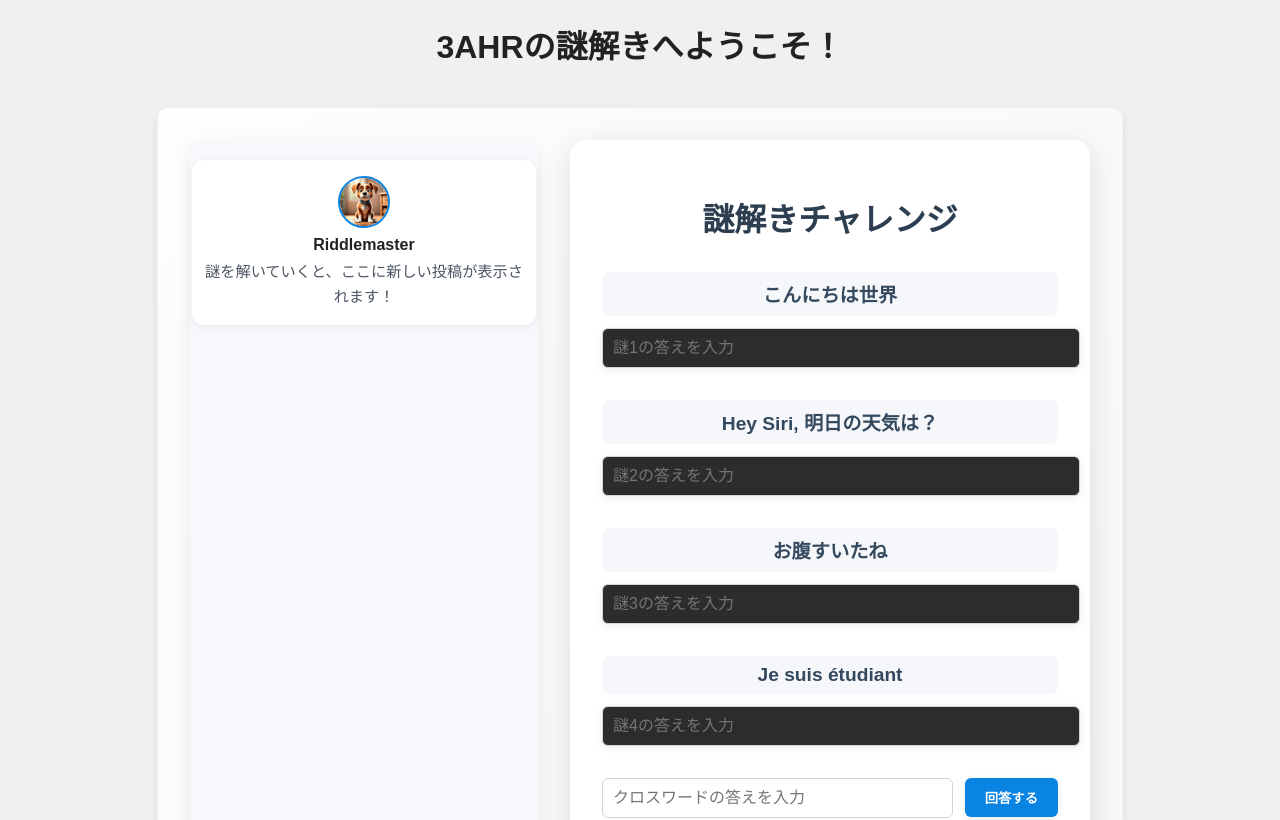
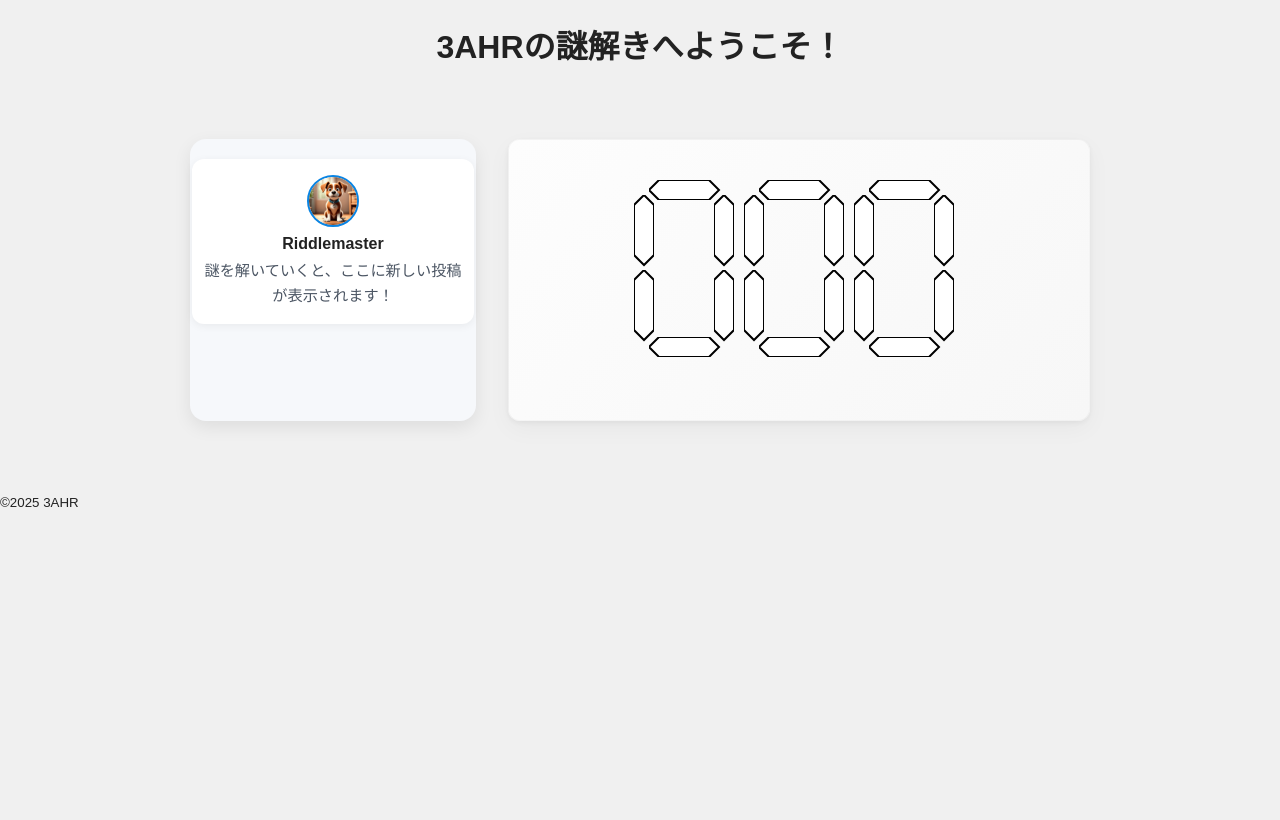
Before and after one commit to Falcon-SM/3AHR_bunkasaiWebapp, a Next.js app: page /riddles/3 in a window 1280 px wide. Shown: the top 820 px of the page. Built offline with nearby package versions, Linux system fonts and the light colour scheme.

Commit message:
3つ目の画面の表示を制作

```diff
--- /dev/null
+++ b/components/diamondd.tsx
@@ -0,0 +1,50 @@
+"use client";
+import {useEffect, useRef,useState} from "react";
+
+type diamhiki={
+    typp:number;
+    mozi:string;
+    x:number;
+    y:number;
+}
+//const canvasRef = [[useRef<(HTMLCanvasElement) | null>(null), useRef<(HTMLCanvasElement) | null>(null), useRef<(HTMLCanvasElement) | null>(null), useRef<(HTMLCanvasElement) | null>(null), useRef<(HTMLCanvasElement) | null>(null),useRef<(HTMLCanvasElement) | null>(null) ], [useRef<(HTMLCanvasElement) | null>(null), useRef<(HTMLCanvasElement) | null>(null), useRef<(HTMLCanvasElement) | null>(null), useRef<(HTMLCanvasElement) | null>(null), useRef<(HTMLCanvasElement) | null>(null),useRef<(HTMLCanvasElement) | null>(null) ], [useRef<(HTMLCanvasElement) | null>(null), useRef<(HTMLCanvasElement) | null>(null), useRef<(HTMLCanvasElement) | null>(null), useRef<(HTMLCanvasElement) | null>(null), useRef<(HTMLCanvasElement) | null>(null),useRef<(HTMLCanvasElement) | null>(null) ]]
+export default function diamond({typp,mozi,x,y}:diamhiki){
+    const canvasRef = useRef<(HTMLCanvasElement) | null>(null)
+    const[cl,setCl]=useState(0)
+    useEffect(()=>{
+        const canvas = canvasRef.current;
+        if (!canvas) return;
+
+        const ctx = canvas.getContext("2d");
+        if (!ctx) return;
+        if (typp===0){
+            ctx.beginPath();
+            ctx.moveTo(10,0);
+            ctx.lineTo(20, 10);
+            ctx.lineTo(20,60);
+            ctx.lineTo(10,70);
+            ctx.lineTo(0,60);
+            ctx.lineTo(0,10);
+            ctx.lineTo(10,0);
+            ctx.closePath();
+        }else{
+            ctx.beginPath();
+            ctx.moveTo(0,10);
+            ctx.lineTo(10, 20);
+            ctx.lineTo(60,20);
+            ctx.lineTo(70,10);
+            ctx.lineTo(60,0);
+            ctx.lineTo(10,0);
+            ctx.lineTo(0,10);
+            ctx.closePath();
+        }
+        ctx.fillStyle = ["white","black"][cl];
+        ctx.strokeStyle = "black";
+        ctx.lineWidth = 2;
+        ctx.fill();
+        ctx.stroke();},[cl])
+
+    return(
+        <canvas onClick={()=>(setCl((prev)=>(1-prev)))} ref={canvasRef} width={[20,80][typp]} height={[20,80][1-typp]} style={{width:[20,80][typp],height:[20,80][1-typp],position:"absolute",left:x,top:y}}></canvas>
+    )
+}
--- a/src/app/riddles/3/page.tsx
+++ b/src/app/riddles/3/page.tsx
@@ -1,13 +1,8 @@
 "use client";
-import React, { useEffect, useMemo, useState } from "react";
+import React, { useEffect, useMemo, useState, useRef } from "react";
 import { useRiddles } from "@/app/context/riddleContext";
-
-type PageContent = {
-    quiz_one: string;
-    quiz_two: string;
-    quiz_three: string;
-    quiz_four: string;
-};
+import { write } from "fs";
+import Diamond from "../../../../components/diamondd";
 
 export default function Home() {
     const { threeIsAnswered, incrementDecryptCount, decryptCounts } = useRiddles();
@@ -18,23 +13,6 @@ export default function Home() {
     const [posts, setPosts] = useState([
         { icon: "/sampleicon.png", name: "Riddlemaster", content: "謎を解いていくと、ここに新しい投稿が表示されます！" },
     ]);
-    const [decodeComment, setDecodeComment] = useState("");
-    const [hasDecrypted, setHasDecrypted] = useState(false);
-
-    // Base64暗号テキスト（第3問用）
-    const base64Hint = useMemo(() => {
-        const hint = "第3問のヒント: 新しい元号。2019年に始まったよ。";
-        if (typeof window === "undefined") return "";
-        try { return window.btoa(unescape(encodeURIComponent(hint))); } catch { return ""; }
-    }, []);
-
-    // ダミーデータ（UIレイアウトのため）
-    const item: PageContent = {
-        quiz_one: "こんにちは世界",
-        quiz_two: "Hey Siri, 明日の天気は？",
-        quiz_three: "お腹すいたね",
-        quiz_four: "Je suis étudiant",
-    };
 
     const handleCheckAnswer = async () => {
         setIsLoading(true);
@@ -55,48 +33,8 @@ export default function Home() {
         }
     };
 
-    // 謎3に文字が入ったら、暗号化された投稿を一度だけ表示
-    useEffect(() => {
-        if (threeIsAnswered && posts.length === 1 && base64Hint) {
-            setPosts((prev) => ([
-                ...prev,
-                { icon: "/sampleicon.png", name: "Riddlemaster", content: `暗号化された画面: ${base64Hint}` },
-            ]));
-        }
-        // eslint-disable-next-line react-hooks/exhaustive-deps
-    }, [threeIsAnswered, base64Hint]);
-
-    const handleDecodeSubmit = (e: React.FormEvent) => {
-        e.preventDefault();
-        const cmd = decodeComment.trim();
-        if (!cmd) return;
-        if (cmd === "復号する" && !hasDecrypted) {
-            try {
-                const decoded = decodeURIComponent(escape(window.atob(base64Hint)));
-                setPosts((prev) => {
-                    const next = [...prev];
-                    if (next[1]) next[1] = { ...next[1], content: decoded };
-                    return next;
-                });
-                setHasDecrypted(true);
-                incrementDecryptCount(3);
-                try {
-                    const stored = JSON.parse(localStorage.getItem("decryptCounts") || "{}");
-                    stored[3] = (stored[3] || 0) + 1;
-                    localStorage.setItem("decryptCounts", JSON.stringify(stored));
-                } catch { }
-            } catch { }
-        } else {
-            setPosts((prev) => ([
-                ...prev,
-                { icon: "/sampleicon.png", name: "Riddlemaster", content: "コマンドが違うみたい。「復号する」と入力して送信してね。" },
-            ]));
-        }
-        setDecodeComment("");
-    };
-
     return (
-        <div className="container" style={{ maxWidth: 900, margin: "40px auto", padding: "32px", display: "flex", gap: "32px" }}>
+        <div style={{ maxWidth: 900, margin: "40px auto", padding: "32px", display: "flex", gap: "32px" }}>
             {/* 左：SNS風ヒント */}
             <div style={{ width: 320, background: "#f6f8fb", borderRadius: "16px", boxShadow: "0 6px 18px rgba(0,0,0,0.08)", padding: "20px 14px", display: "flex", flexDirection: "column", alignItems: "center" }}>
                 {posts.map((post, idx) => (
@@ -106,33 +44,21 @@ export default function Home() {
                         <div style={{ color: "#4b5563", fontSize: "0.95rem", textAlign: "center", whiteSpace: "pre-line", lineHeight: 1.6 }}>{post.content}</div>
                     </div>
                 ))}
-                {threeIsAnswered && (
-                    <form onSubmit={handleDecodeSubmit} style={{ width: "100%", display: "flex", gap: 8 }}>
-                        <input type="text" value={decodeComment} onChange={(e) => setDecodeComment(e.target.value)} placeholder="コメントで「復号する」 と送信" style={{ flex: 1, padding: "10px", fontSize: "0.95rem", borderRadius: "6px", border: "1px solid #d1d5db", background: "#fff" }} />
-                        <button type="submit" style={{ background: "#2563eb", color: "#fff", border: "none", borderRadius: "6px", padding: "8px 14px", fontWeight: 600, cursor: "pointer", boxShadow: "0 2px 8px rgba(0,0,0,0.08)" }}>送信</button>
-                    </form>
-                )}
-                {hasDecrypted && (
-                    <div style={{ marginTop: 10, color: "#6b7280", fontSize: "0.85rem" }}>復号回数（第3問）: {decryptCounts[3] ?? 1}</div>
-                )}
             </div>
-
-            {/* 右：UIダミー */}
-            <div style={{ flex: 1, background: "#fff", borderRadius: "16px", boxShadow: "0 8px 32px rgba(0,0,0,0.12)", padding: "32px" }}>
-                <h1 style={{ textAlign: "center", marginBottom: 32, fontWeight: 700, color: "#2c3e50" }}>謎解きチャレンジ</h1>
-                {[item.quiz_one, item.quiz_two, item.quiz_three, item.quiz_four].map((quiz, idx) => (
-                    <div key={idx} style={{ marginBottom: 28 }}>
-                        <h2 dangerouslySetInnerHTML={{ __html: quiz }} style={{ fontSize: "1.2rem", color: "#34495e", marginBottom: 12, background: "#f5f7fa", padding: "8px 16px", borderRadius: "8px" }}></h2>
-                        <input type="text" className="riddle-input" placeholder={`謎${idx + 1}の答えを入力`} style={{ width: "100%", padding: "10px", fontSize: "1rem", borderRadius: "6px", border: "1px solid #d1d5db", marginBottom: "4px" }} />
+            <div className="container" style={{width : 700}}>
+                <div style={{width:330,height:200,position:"relative",margin:"0 auto"}}>
+                {[...Array(3)].map((_,idx)=>(
+                    <div key={idx} style={{width:100,}}>
+                    <Diamond typp={0} mozi="a" x={80+idx*110} y={15}></Diamond>
+                    <Diamond typp={0} mozi="a" x={0+idx*110} y={15}></Diamond>
+                    <Diamond typp={0} mozi="a" x={0+idx*110} y={90}></Diamond>
+                    <Diamond typp={0} mozi="a" x={80+idx*110} y={90}></Diamond>
+                    <Diamond typp={1} mozi="a" x={15+idx*110} y={0}></Diamond>
+                    <Diamond typp={1} mozi="a" x={15+idx*110} y={157}></Diamond>
                     </div>
                 ))}
+                </div>
 
-                <div style={{ display: "flex", alignItems: "center", gap: 12, marginBottom: 16 }}>
-                    <input type="text" value={crosswordAnswer} onChange={e => setCrosswordAnswer(e.target.value)} placeholder="クロスワードの答えを入力" style={{ flex: 1, padding: "10px", fontSize: "1rem", borderRadius: "6px", border: "1px solid #d1d5db" }} />
-                    <button onClick={handleCheckAnswer} disabled={isLoading} style={{ padding: "10px 20px", background: "#0984e3", color: "#fff", border: "none", borderRadius: "6px", fontWeight: 600, cursor: isLoading ? "not-allowed" : "pointer", boxShadow: "0 2px 8px rgba(0,0,0,0.08)", transition: "background 0.2s", opacity: isLoading ? 0.6 : 1 }}>
-                        {isLoading ? "判定中..." : "回答する"}
-                    </button>
-                </div>
                 {showError && <div style={{ color: "#d63031", marginBottom: 12 }}>答えが違います。もう一度挑戦してください。</div>}
                 {isCorrect && (
                     <a href="/riddles/4" style={{ display: "block", textAlign: "center", marginTop: "24px", padding: "12px 0", background: "#00b894", color: "#fff", borderRadius: "8px", fontWeight: 600, textDecoration: "none", boxShadow: "0 2px 8px rgba(0,0,0,0.08)", transition: "background 0.2s" }}
```
